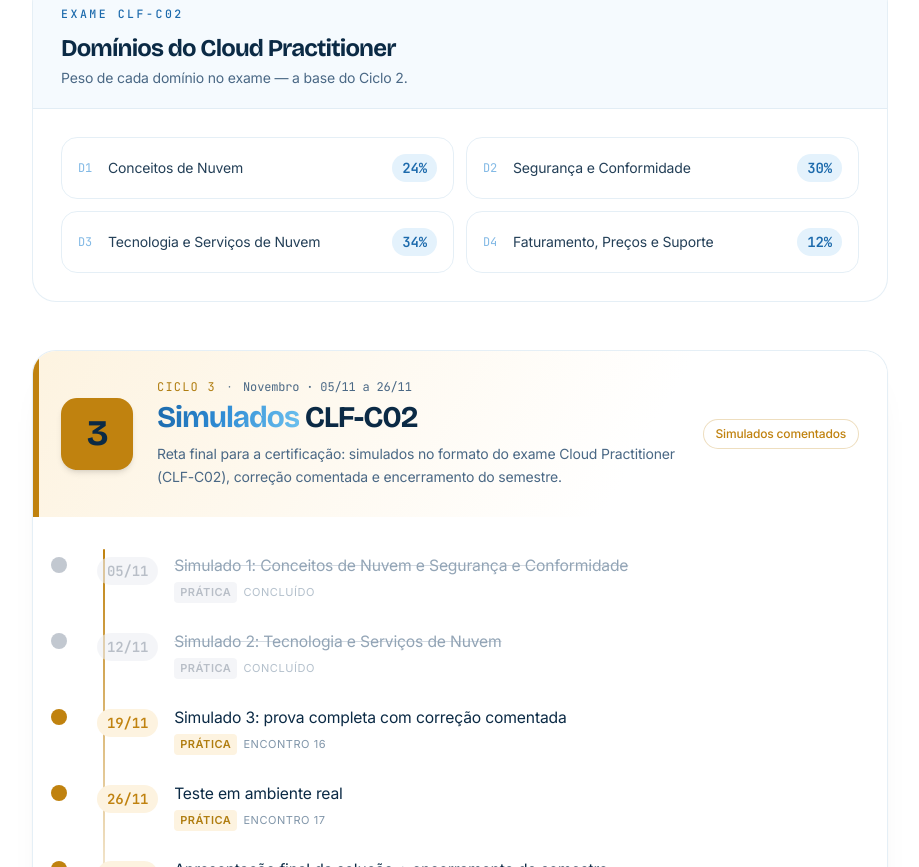
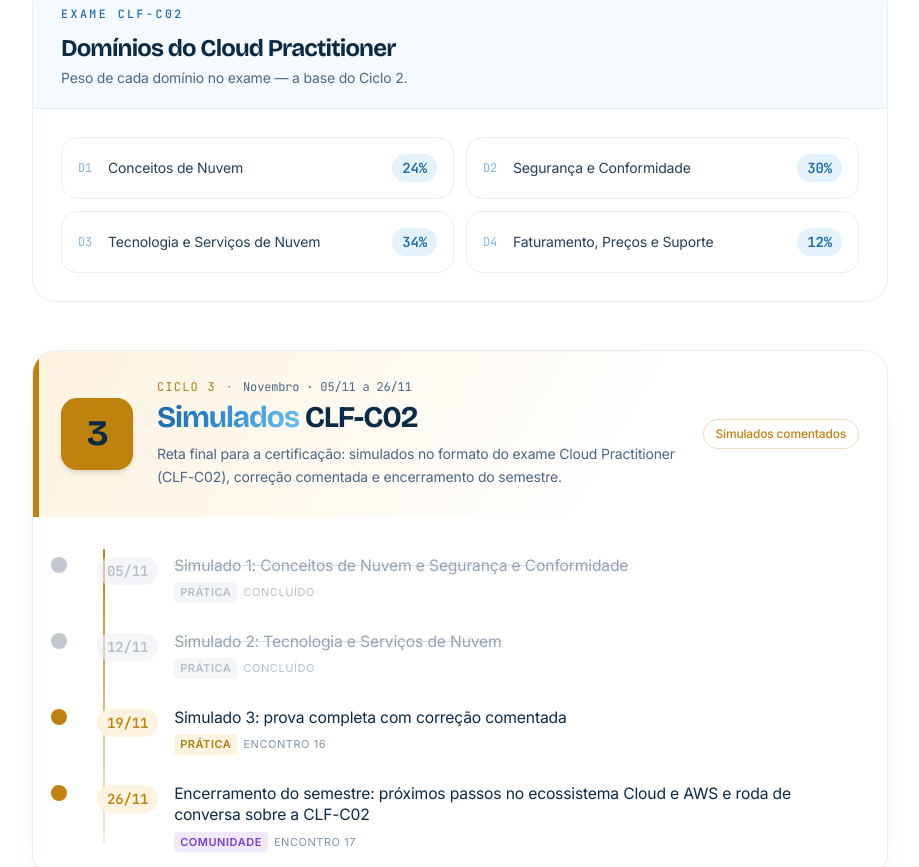
Before and after one commit to Liga-de-Computacao-em-Nuvem-PUCRS/landing-page-lcn, a React (Vite) app: page /calendario in a window 1280 px wide. Shown: the part 1933-2800 px from the top of the page, without its empty margins (180-1099 px from the left). Built offline with nearby package versions, Linux system fonts and the light colour scheme.

Commit message:
feat: define 26/11 como encerramento e remove encontro de 03/12

```diff
--- a/src/data/calendar.ts
+++ b/src/data/calendar.ts
@@ -142,14 +142,9 @@ export const CYCLES: Cycle[] = [
       {
         n: 17,
         date: '26/11',
-        topic: 'Teste em ambiente real',
-        kind: 'Prática',
-      },
-      {
-        n: 18,
-        date: '03/12',
-        topic: 'Apresentação final da solução + encerramento do semestre',
-        kind: 'Extensão / Projeto',
+        topic:
+          'Encerramento do semestre: próximos passos no ecossistema Cloud e AWS e roda de conversa sobre a CLF-C02',
+        kind: 'Comunidade',
       },
     ],
   },
```
